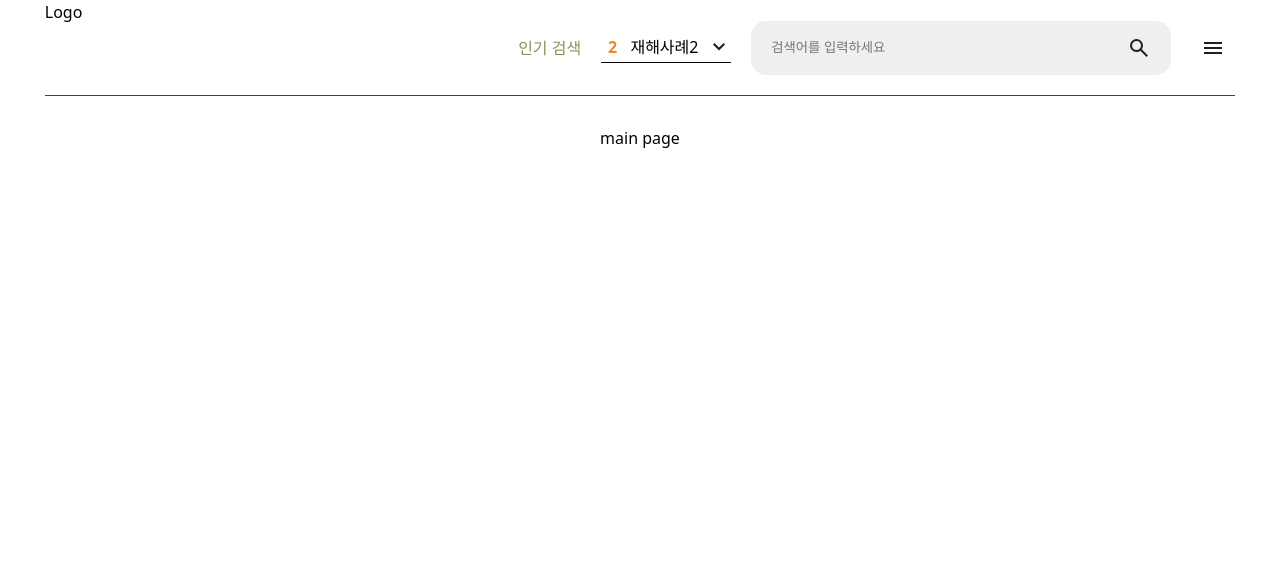
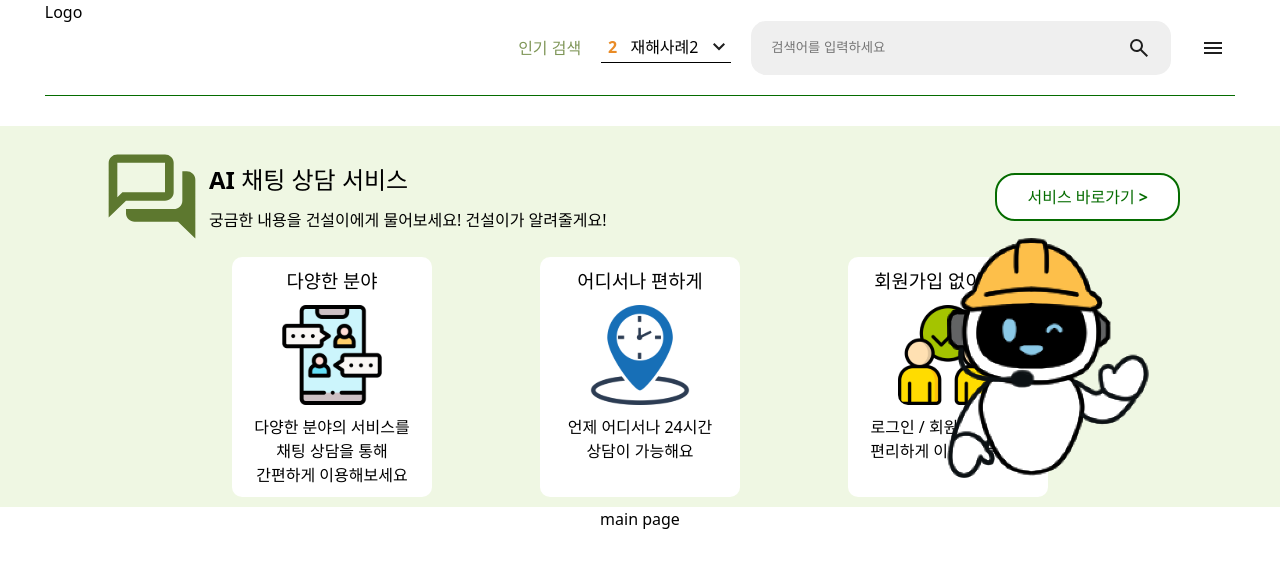
Before and after one commit to team-JinMiChae/GeonseolON-frontend, a React (Vite) app: page / in a window 1280 px wide. Shown: the top 568 px of the page. Built offline with nearby package versions, Linux system fonts and the light colour scheme.

Commit message:
✨ Feat: 메인페이지 ChatAiInfo 컴포넌트 추가

```diff
--- /dev/null
+++ b/src/components/feature/Main/ChatAiInfo.jsx
@@ -0,0 +1,50 @@
+import React from 'react';
+import { Link } from 'react-router-dom';
+import styles from './ChatAiInfo.module.css';
+import chatIcon from '../../../assets/icons/feature/chat.svg'
+import feature1Icon from '../../../assets/icons/feature/chat_feature1.svg'
+import feature2Icon from '../../../assets/icons/feature/chat_feature2.svg'
+import feature3Icon from '../../../assets/icons/feature/chat_feature3.svg'
+
+const ChatAiInfo = () => {
+    return (
+        <div className={styles.wrapper}>
+            <div className={styles.innerHeader}>
+                <div className={styles.titleBox}>
+                    <img src={chatIcon} />
+                    <div className={styles.textBox}>
+                        <h2 className={styles.serviceTitle}>AI 채팅 상담 서비스</h2>
+                        <p className={styles.serviceDesc}>궁금한 내용을 <strong>건설이</strong>에게 물어보세요! <strong>건설이</strong>가 알려줄게요!  </p>
+                    </div>
+                </div>
+                <Link className={styles.link} to="/chatAi">서비스 바로가기 &gt;</Link>
+            </div>
+            <div className={styles.featureBox}>
+                <div className={styles.featureItem}>
+                    <h3>다양한 분야</h3>
+                    <img src={feature1Icon} />
+                    <p className={styles.featureDesc}>
+                        다양한 분야의 서비스를<br />채팅 상담을 통해<br />간편하게 이용해보세요
+                    </p>
+                </div>
+                <div className={styles.featureItem}>
+                    <h3>어디서나 편하게</h3>
+                    <img src={feature2Icon} />
+                    <p className={styles.featureDesc}>
+                     언제 어디서나 24시간<br />상담이 가능해요
+                    </p>
+                </div>
+                <div className={styles.featureItem}>
+                    <h3>회원가입 없이 이용</h3>
+                    <img src={feature3Icon} />
+                    <p className={styles.featureDesc}>
+                    로그인 / 회원 가입 없이<br />편리하게 이용 가능해요
+                    </p>
+                </div>
+            </div>
+            <img className={styles.character} src={'src/assets/chatbots/chatbot2_up.png'} />
+        </div>
+    );
+};
+
+export default ChatAiInfo;
--- /dev/null
+++ b/src/components/feature/Main/ChatAiInfo.module.css
@@ -0,0 +1,85 @@
+.wrapper {
+    box-sizing: border-box;
+    width: 100%;
+    height: fit-content;
+    background-color: rgba(216, 234, 185, 0.4);
+    position: relative;
+    padding: 10px 100px;
+}
+
+.innerHeader {
+    display: flex;
+    justify-content: space-between;
+    align-items: center;
+    padding: 10px 0;
+    gap: 10px;
+}
+
+.titleBox {
+    display: flex;
+    justify-content: start;
+    width: fit-content;
+}
+
+.textBox {
+    display: flex;
+    flex-direction: column;
+    justify-content: center;
+    align-items: start;
+}
+
+.titleBox h2, .titleBox p {
+    display: inline-block;
+    margin: 5px;
+    white-space : nowrap;
+}
+
+.link {
+    text-decoration: none;
+    color: #056C00;
+    border: 2px solid #056C00;
+    padding: 10px 30px;
+    border-radius: 20px;
+    background-color: white;
+    font-weight: bold;
+    white-space : nowrap;
+}
+
+.featureBox {
+    display: flex;
+    justify-content: center;
+    gap: 10%;
+}
+
+.featureItem {
+    display: flex;
+    flex-direction: column;
+    align-items: center;
+    width: 200px;
+    background-color: white;
+    border-radius: 10px;
+    padding: 10px;
+    box-sizing: border-box;
+}
+
+.featureItem h3 {
+    margin: 0;
+    white-space : nowrap;
+}
+
+.featureItem img {
+    margin: 10px;
+}
+
+.featureItem p{
+    white-space: pre-wrap;
+    margin: 0;
+    white-space : nowrap;
+}
+
+.character {
+    position: absolute;
+    right: 100px;
+    bottom: 0;
+    width: 300px;
+}
--- a/src/pages/Main.jsx
+++ b/src/pages/Main.jsx
@@ -1,8 +1,11 @@
 import React from 'react';
+import ChatAiInfo from '../components/feature/Main/ChatAiInfo';
+import styles from "./Main.module.css";
 
 const Main = () => {
     return (
-        <div>
+        <div className={styles.wrapper}>
+            <ChatAiInfo />
             main page
         </div>
     );
--- /dev/null
+++ b/src/pages/Main.module.css
@@ -0,0 +1,3 @@
+.wrapper {
+    width: 100%;
+}
```
